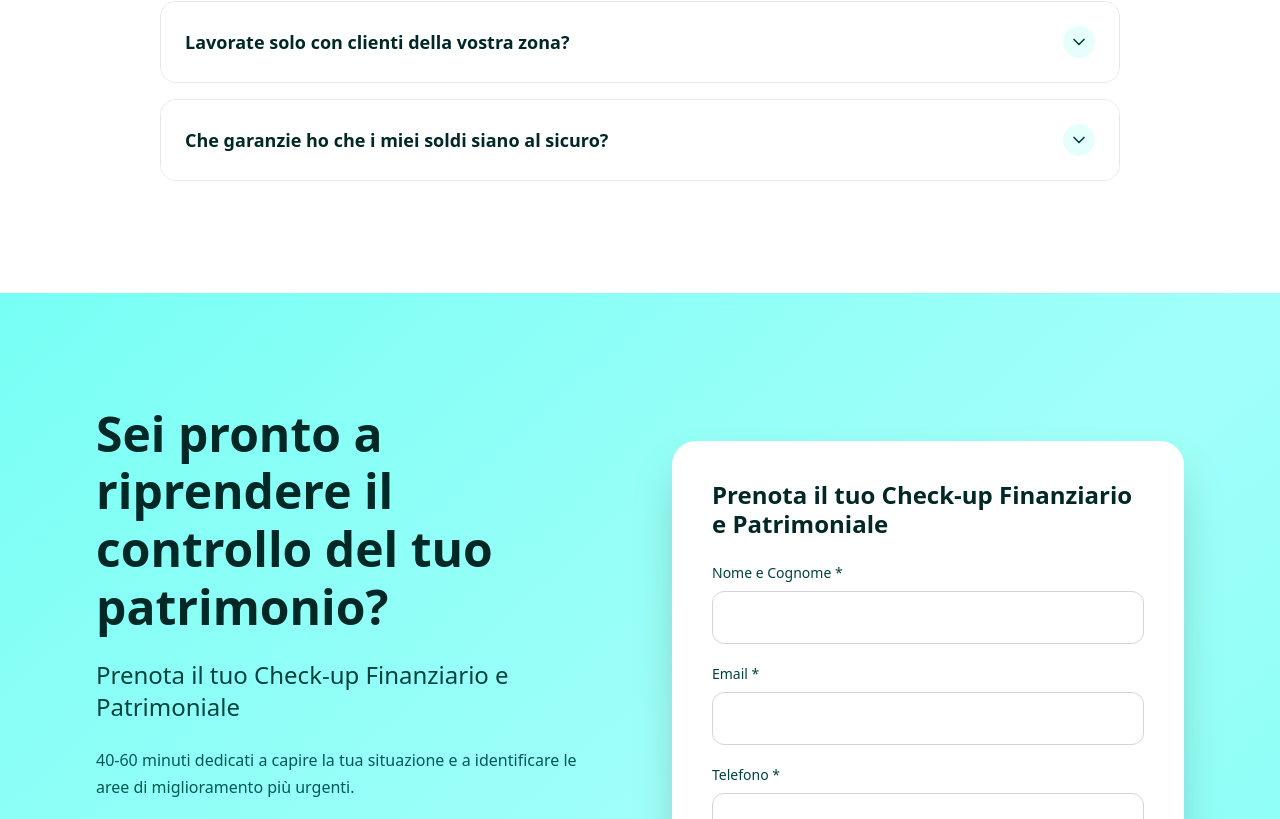
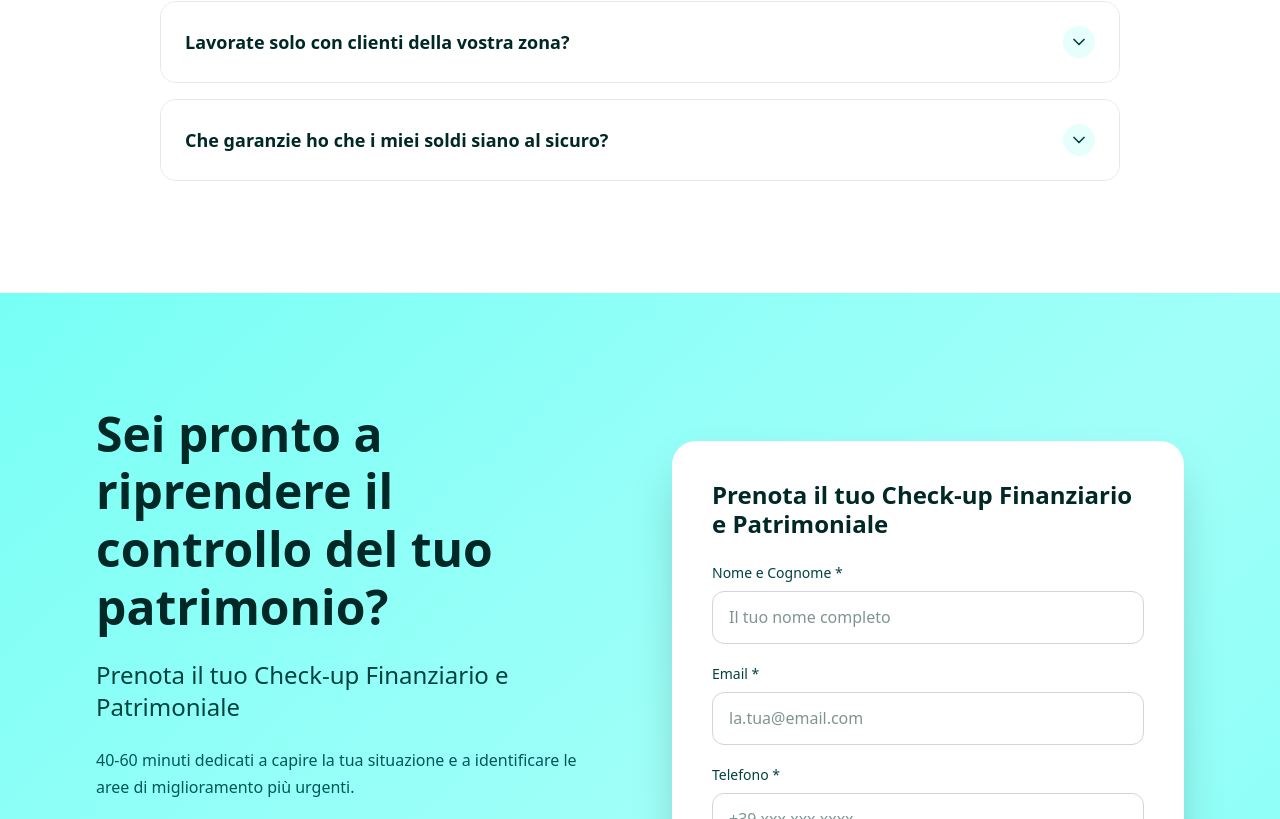
Before and after one commit to filippobosco/Chirieleison, a Next.js app: page / in a window 1280 px wide. Shown: the part 11181-12000 px from the top of the page. Built offline with nearby package versions, Linux system fonts and the light colour scheme.

Commit message:
Corretto colore del testo nel form - ora visibile su sfondo bianco

```diff
--- a/src/components/sections/FinalCTA.tsx
+++ b/src/components/sections/FinalCTA.tsx
@@ -175,7 +175,7 @@ export function FinalCTA() {
                       type="text"
                       id="booking-name"
                       placeholder="Il tuo nome completo"
-                      className="w-full px-4 py-3 rounded-xl border border-[var(--gray-300)] focus:border-[var(--gold-500)] focus:ring-2 focus:ring-[var(--gold-500)]/20 outline-none transition-all"
+                      className="w-full px-4 py-3 rounded-xl border border-[var(--gray-300)] focus:border-[var(--gold-500)] focus:ring-2 focus:ring-[var(--gold-500)]/20 outline-none transition-all text-[var(--navy-950)]"
                     />
                     {errors.name && (
                       <p className="mt-1 text-sm text-[var(--error)] flex items-center gap-1">
@@ -198,7 +198,7 @@ export function FinalCTA() {
                       type="email"
                       id="booking-email"
                       placeholder="la.tua@email.com"
-                      className="w-full px-4 py-3 rounded-xl border border-[var(--gray-300)] focus:border-[var(--gold-500)] focus:ring-2 focus:ring-[var(--gold-500)]/20 outline-none transition-all"
+                      className="w-full px-4 py-3 rounded-xl border border-[var(--gray-300)] focus:border-[var(--gold-500)] focus:ring-2 focus:ring-[var(--gold-500)]/20 outline-none transition-all text-[var(--navy-950)]"
                     />
                     {errors.email && (
                       <p className="mt-1 text-sm text-[var(--error)] flex items-center gap-1">
@@ -221,7 +221,7 @@ export function FinalCTA() {
                       type="tel"
                       id="booking-phone"
                       placeholder="+39 xxx xxx xxxx"
-                      className="w-full px-4 py-3 rounded-xl border border-[var(--gray-300)] focus:border-[var(--gold-500)] focus:ring-2 focus:ring-[var(--gold-500)]/20 outline-none transition-all"
+                      className="w-full px-4 py-3 rounded-xl border border-[var(--gray-300)] focus:border-[var(--gold-500)] focus:ring-2 focus:ring-[var(--gold-500)]/20 outline-none transition-all text-[var(--navy-950)]"
                     />
                     {errors.phone && (
                       <p className="mt-1 text-sm text-[var(--error)] flex items-center gap-1">
@@ -242,7 +242,7 @@ export function FinalCTA() {
                     <select
                       {...register("patrimony")}
                       id="patrimony"
-                      className="w-full px-4 py-3 rounded-xl border border-[var(--gray-300)] focus:border-[var(--gold-500)] focus:ring-2 focus:ring-[var(--gold-500)]/20 outline-none transition-all bg-white"
+                      className="w-full px-4 py-3 rounded-xl border border-[var(--gray-300)] focus:border-[var(--gold-500)] focus:ring-2 focus:ring-[var(--gold-500)]/20 outline-none transition-all bg-white text-[var(--navy-950)]"
                     >
                       <option value="">Seleziona una fascia</option>
                       {patrimonyOptions.map((option) => (
@@ -272,7 +272,7 @@ export function FinalCTA() {
                       id="message"
                       rows={3}
                       placeholder="Cosa vorresti migliorare nella gestione del tuo patrimonio?"
-                      className="w-full px-4 py-3 rounded-xl border border-[var(--gray-300)] focus:border-[var(--gold-500)] focus:ring-2 focus:ring-[var(--gold-500)]/20 outline-none transition-all resize-none"
+                      className="w-full px-4 py-3 rounded-xl border border-[var(--gray-300)] focus:border-[var(--gold-500)] focus:ring-2 focus:ring-[var(--gold-500)]/20 outline-none transition-all resize-none text-[var(--navy-950)]"
                     />
                   </div>
 
```
